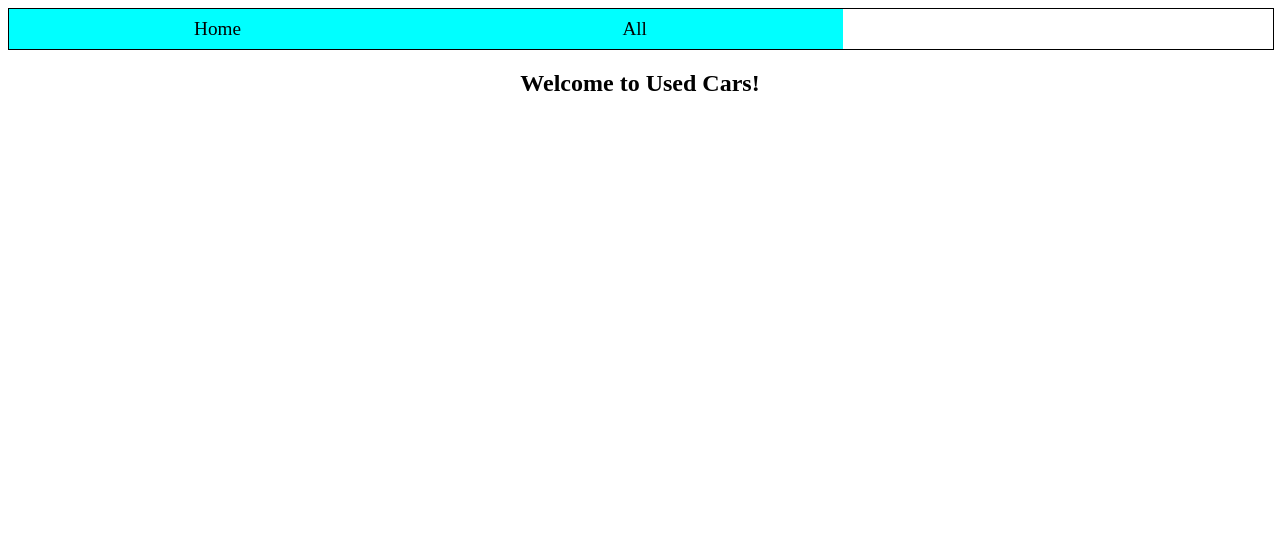
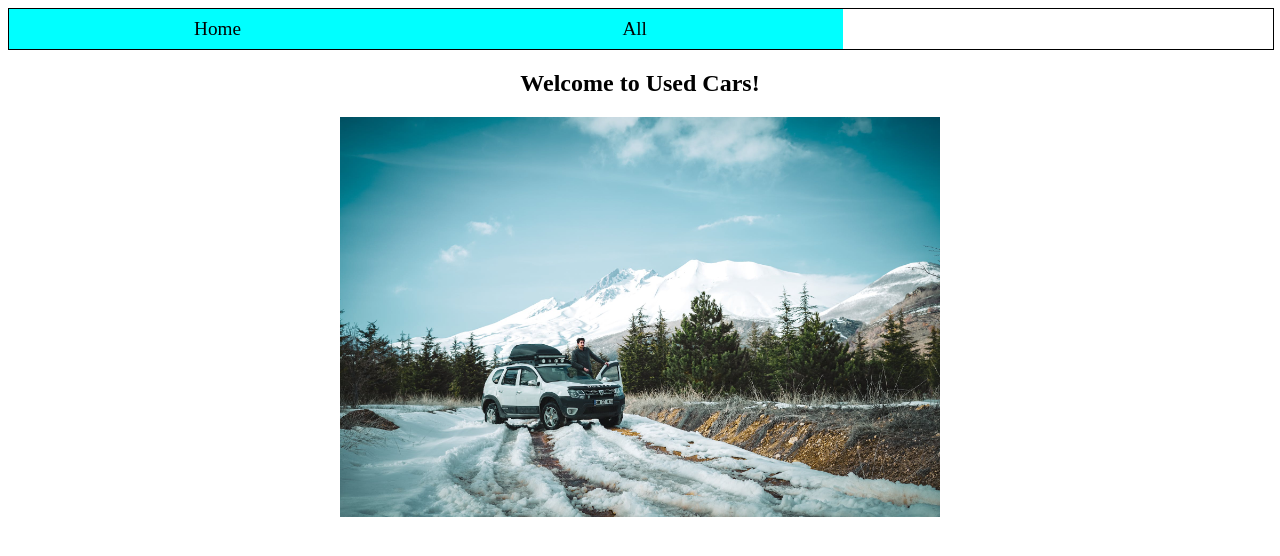
Before and after one commit to emanuel-perez/frontCars, an Angular app: page / in a window 1280 px wide. Shown: the top 556 px of the page. Built offline with nearby package versions, Linux system fonts and the light colour scheme.

Commit message:
adding home photo

```diff
--- a/src/app/pages/home/home.component.css
+++ b/src/app/pages/home/home.component.css
@@ -1,3 +1,7 @@
 .container{
     text-align: center;
 }
+.home-photo{
+    max-height: 400px;
+    max-width: 100%;
+}
--- a/src/app/pages/home/home.component.html
+++ b/src/app/pages/home/home.component.html
@@ -1,3 +1,4 @@
 <div class="container">
     <h2>Welcome to Used Cars!</h2>
+    <img src="assets/images/home-photo.jpg" class="home-photo">
 </div>
```
Also changed, not shown: src/assets/images/home-photo.jpg (added).
